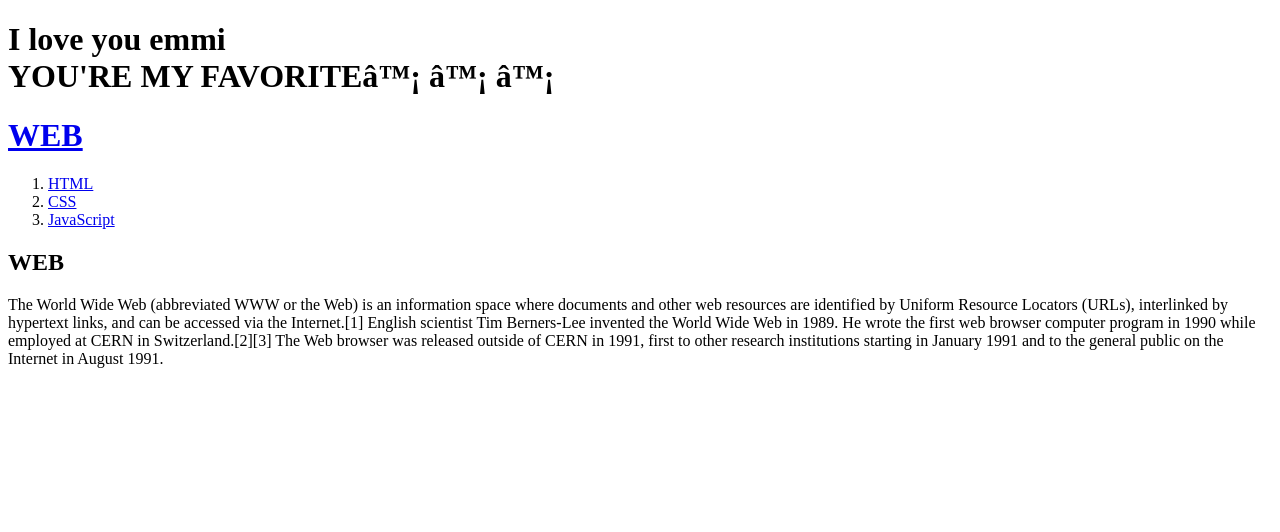
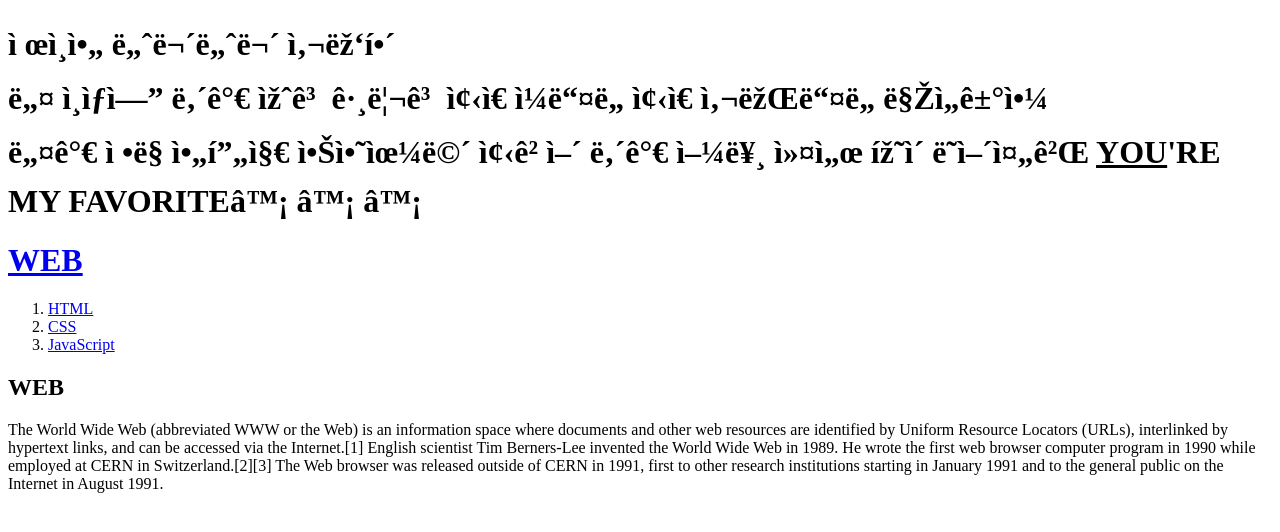
Before and after one commit to jacubp/web1, a plain HTML site: page index.html in a window 1280 px wide. Drawn offline with Linux system fonts and the light colour scheme.

Commit message:
Update index.html

```diff
--- a/index.html
+++ b/index.html
@@ -5,8 +5,10 @@
     <meta charset="urf-8">
 </head>
 <body>
-    <h1>I love you emmi<br>
-        YOU'RE MY FAVORITE♡ ♡ ♡</h1>
+    <h1>제인아 너무너무 사랑해<br>
+        네 인생엔 내가 있고 그리고 좋은 일들도 좋은 사람들도 많을거야
+        <br>네가 정말 아프지 않았으면 좋겠어 내가 얼른 커서 힘이 되어줄게
+        <strong><u>YOU</u>'RE MY FAVORITE♡ ♡ ♡</strong> </h1>
     <h1><a href="index.html">WEB</a></h1>
 <ol>
     <li><a href="1.html">HTML</a></li>
```
